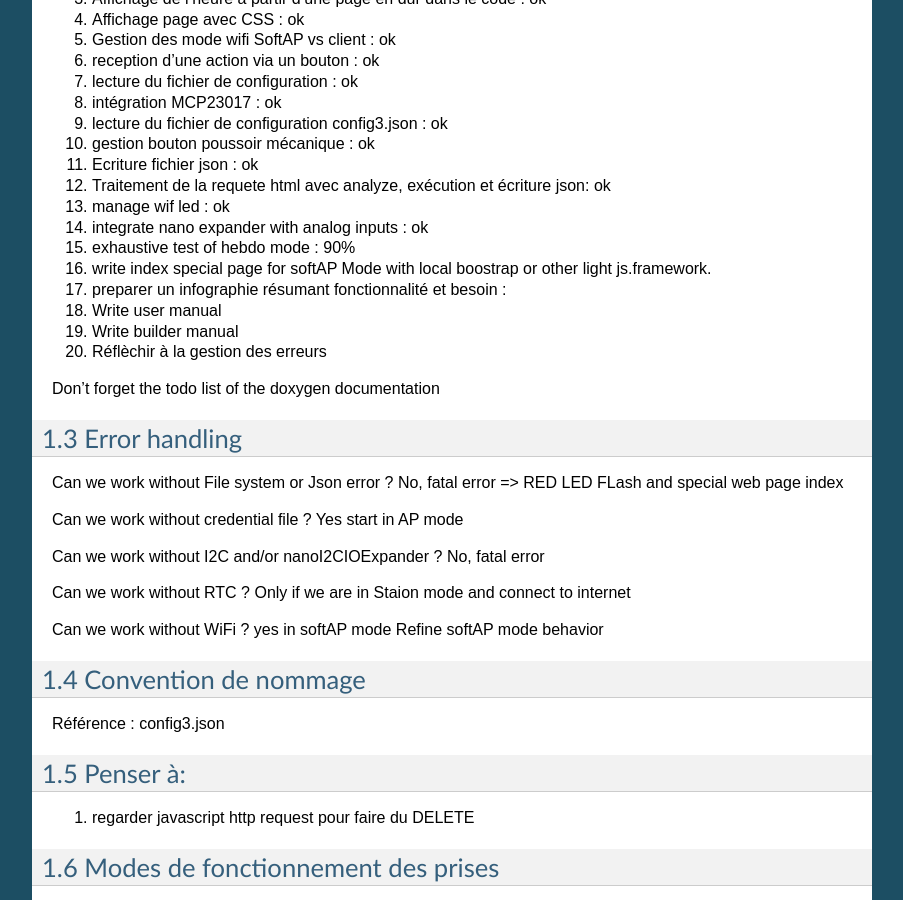
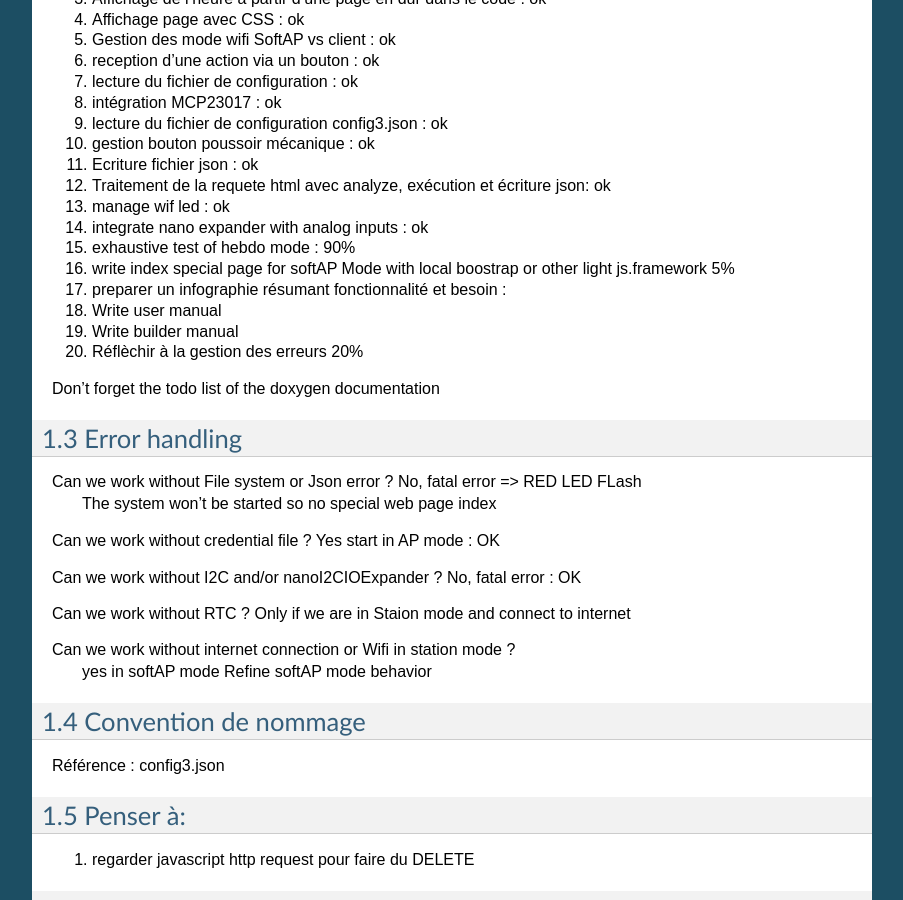
Before and after one commit to volab/IoT_EPS, a Sphinx documentation site: the page built from _1_userDoc/source/softDev.rst, in a window 1280 px wide and 900 px high, scrolled down 2341 px. Shown: the whole window, without its empty margins (198-1101 px from the left). Built offline with Sphinx 7.4.7, drawn with Linux system fonts in a browser that asks for light colours; some of the changed text lies outside the part shown.

Commit message:
main code reorganisation and a steo to better error handling

```diff
--- a/_1_userDoc/source/softDev.rst
+++ b/_1_userDoc/source/softDev.rst
@@ -26,26 +26,28 @@
 #. manage wif led : ok
 #. integrate nano expander with analog inputs : ok
 #. exhaustive test of hebdo mode : 90%
-#. write index special page for softAP Mode with local boostrap or other light js.framework.
+#. write index special page for softAP Mode with local boostrap or other light js.framework 5%
 #. preparer un infographie résumant fonctionnalité et besoin :
 #. Write user manual
 #. Write builder manual
-#. Réflèchir à la gestion des erreurs
+#. Réflèchir à la gestion des erreurs 20%
 
 Don't forget the todo list of the doxygen documentation
 
 ==================================
 Error handling
 ==================================
-Can we work without File system or Json error ? No, fatal error => RED LED FLash and special web page index
+Can we work without File system or Json error ? No, fatal error => RED LED FLash
+ The system won't be started so no special web page index
 
-Can we work without credential file ? Yes start in AP mode
+Can we work without credential file ? Yes start in AP mode : OK
 
-Can we work without I2C and/or nanoI2CIOExpander ? No, fatal error
+Can we work without I2C and/or nanoI2CIOExpander ? No, fatal error : OK
 
 Can we work without RTC ? Only if we are in Staion mode and connect to internet
 
-Can we work without WiFi ? yes in softAP mode Refine softAP mode behavior
+Can we work without internet connection or Wifi in station mode ?
+ yes in softAP mode Refine softAP mode behavior
 
 ====================================
 Convention de nommage
@@ -189,9 +191,12 @@
 
 When power on the powerStrip maintain power 1 (RED) bp...
 Power strip start in this mode independently of Json configured mode
+
+4 Big color LED flasf 20 times in purple.
+
 xxxx don't care
-Simple poor mode
-Only manual mode work
+
+In this very simple poor mode, powerstrip works only in manual mode.
 
 SoftAP
 =========
```
Also changed, not shown: other parts of _1_userDoc/source/softDev.rst (+1 -1 lines), _1_userDoc/source/hardDev.rst (+22 -21 lines), 4 other files.
